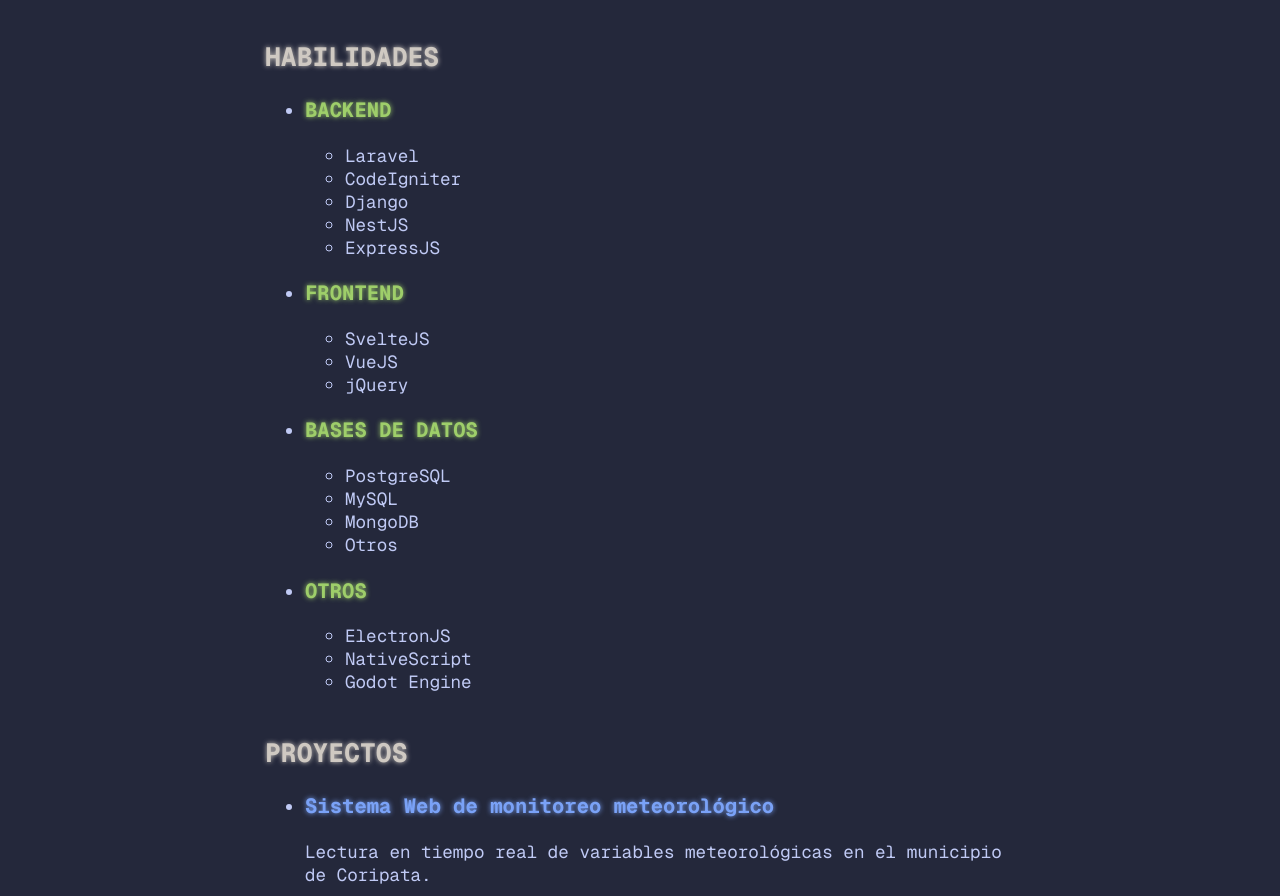
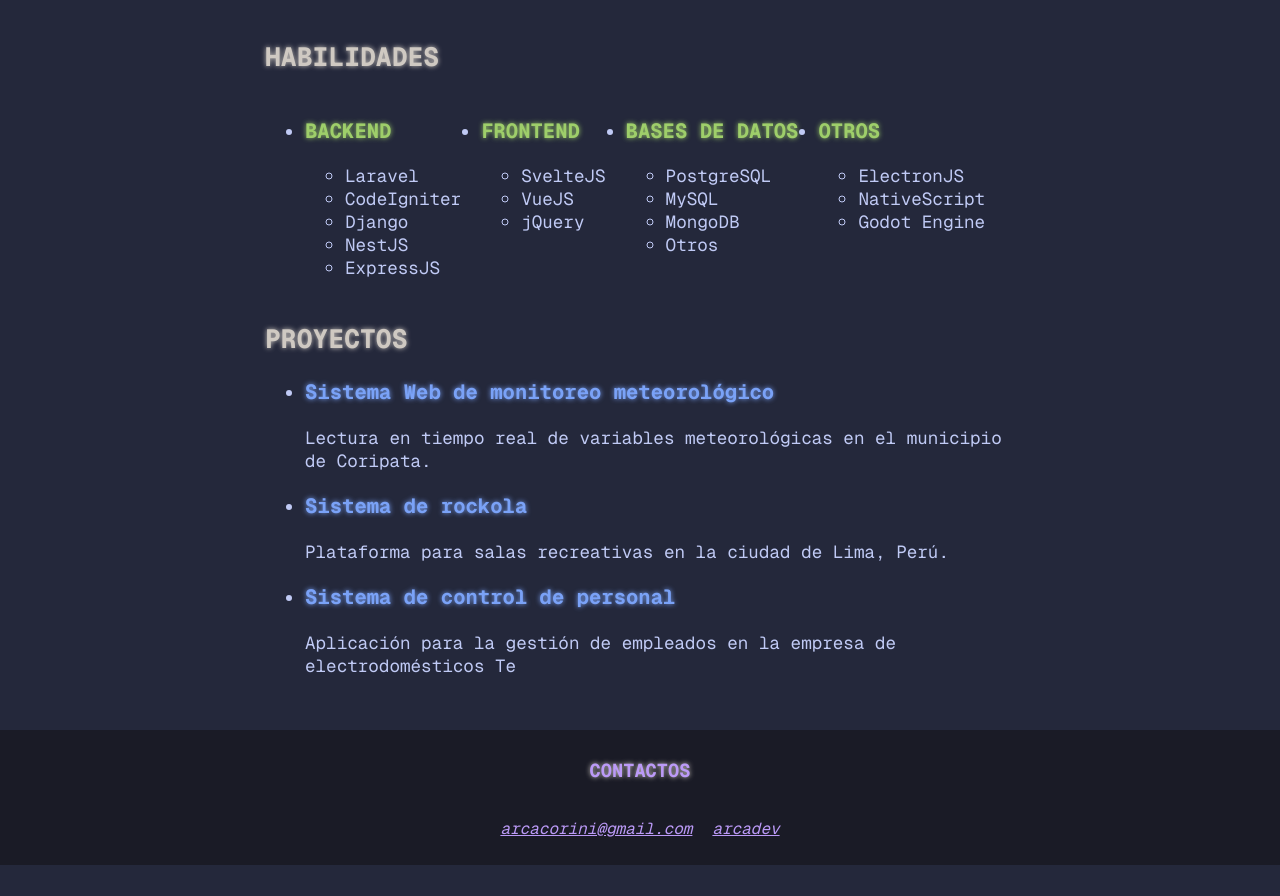
Before and after one commit to anibalCApaza/correccion-actividad7, a plain HTML site: page index.html in a window 1280 px wide. Shown: the part 955-1851 px from the top of the page. After the commit the page ends 1820 px from the top, so only its background shows below. Drawn offline with nearby package versions, Linux system fonts and the light colour scheme.

```diff
--- a/index.html
+++ b/index.html
@@ -69,7 +69,7 @@
     <!-- Habilidades -->
     <section class="skills-info">
       <h2 class="title yellow-neon">Habilidades</h2>
-      <ul>
+      <ul class="skills-list">
         <li>
           <h3 class="subtitle green-neon">Backend</h3>
           <ul>
--- a/styles/styles.css
+++ b/styles/styles.css
@@ -49,6 +49,11 @@ main .profile-img img {
   display: block;
   margin: auto;
   width: 225px;
+}
+
+main section.skills-info .skills-list {
+  display: flex;
+  gap: 20px;
 }
 
 main ul {
```
